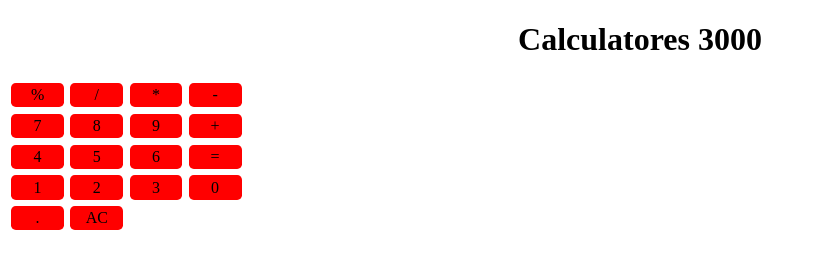
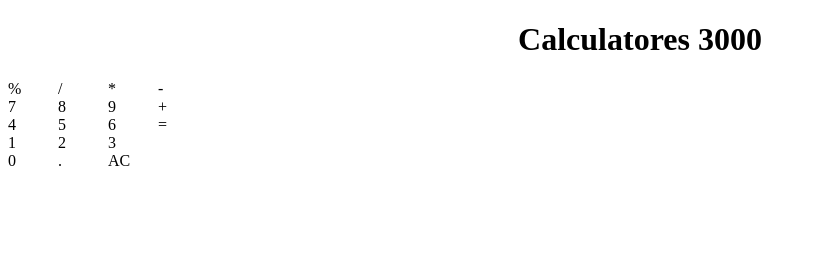
Before and after one commit to QwEekYhyo/js-calculator, a plain HTML site: page index.html in a window 1280 px wide. Shown: the whole page, without its empty margins (0-816 px from the left). Drawn offline with Linux system fonts and the light colour scheme.

Commit message:
trying to use grid display

```diff
--- a/style.css
+++ b/style.css
@@ -2,22 +2,11 @@ h1 {
     text-align: center;
 }
 
-.calculator  {
-    text-align: center;
-    display: inline-block;
-}
-
-.calc-row > *:last-child {
+.calc-row {
+    display: grid;
+    grid-template-columns: 50px 50px 50px 50px;
 }
 
 .calc-row > * {
-    background-color: red;
-    float: left;
-    border-radius: 0.3em;
-    margin: 0.2em;
-    padding: 0.2em;
-    width: 3.3em;
-    height: 100%;
-    box-sizing: border-box;
     cursor: pointer;
 }
```
